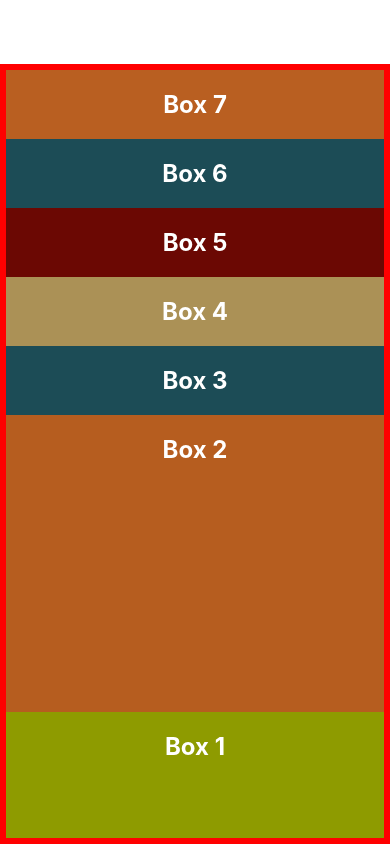
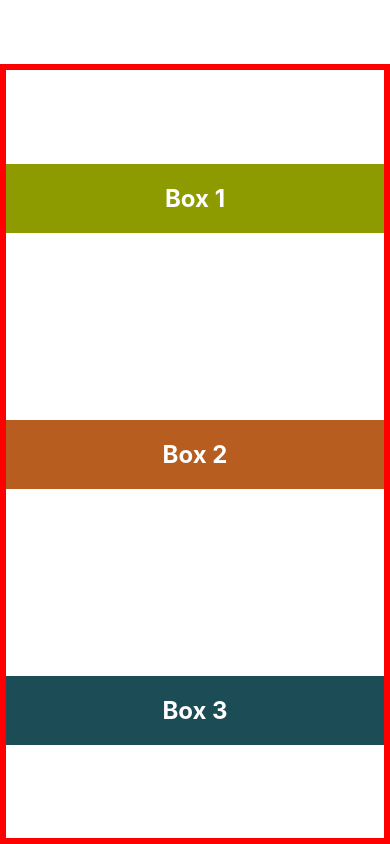
Before and after one commit to anhartasman/rn_layout, a React Native app: screen / in a window 390 px wide. Built offline with nearby package versions, Linux system fonts and the light colour scheme.

Commit message:
Justify Content

```diff
--- a/App.js
+++ b/App.js
@@ -10,7 +10,6 @@ export default function App() {
       <Box
         style={{
           backgroundColor: "#8e9b00",
-          flex: 1,
         }}
       >
         Box 1
@@ -18,7 +17,6 @@ export default function App() {
       <Box
         style={{
           backgroundColor: "#b65d1f",
-          flex: 3,
         }}
       >
         Box 2
@@ -30,7 +28,7 @@ export default function App() {
       >
         Box 3
       </Box>
-      <Box
+      {/* <Box
         style={{
           backgroundColor: "#ab9156",
         }}
@@ -57,7 +55,7 @@ export default function App() {
         }}
       >
         Box 7
-      </Box>
+      </Box> */}
     </View>
   );
 }
@@ -65,7 +63,8 @@ export default function App() {
 const styles = StyleSheet.create({
   container: {
     flex: 1,
-    flexDirection: "column-reverse",
+    justifyContent: "space-around",
+    flexDirection: "column",
     marginTop: 64,
     borderWidth: 6,
     borderColor: "red",
```
